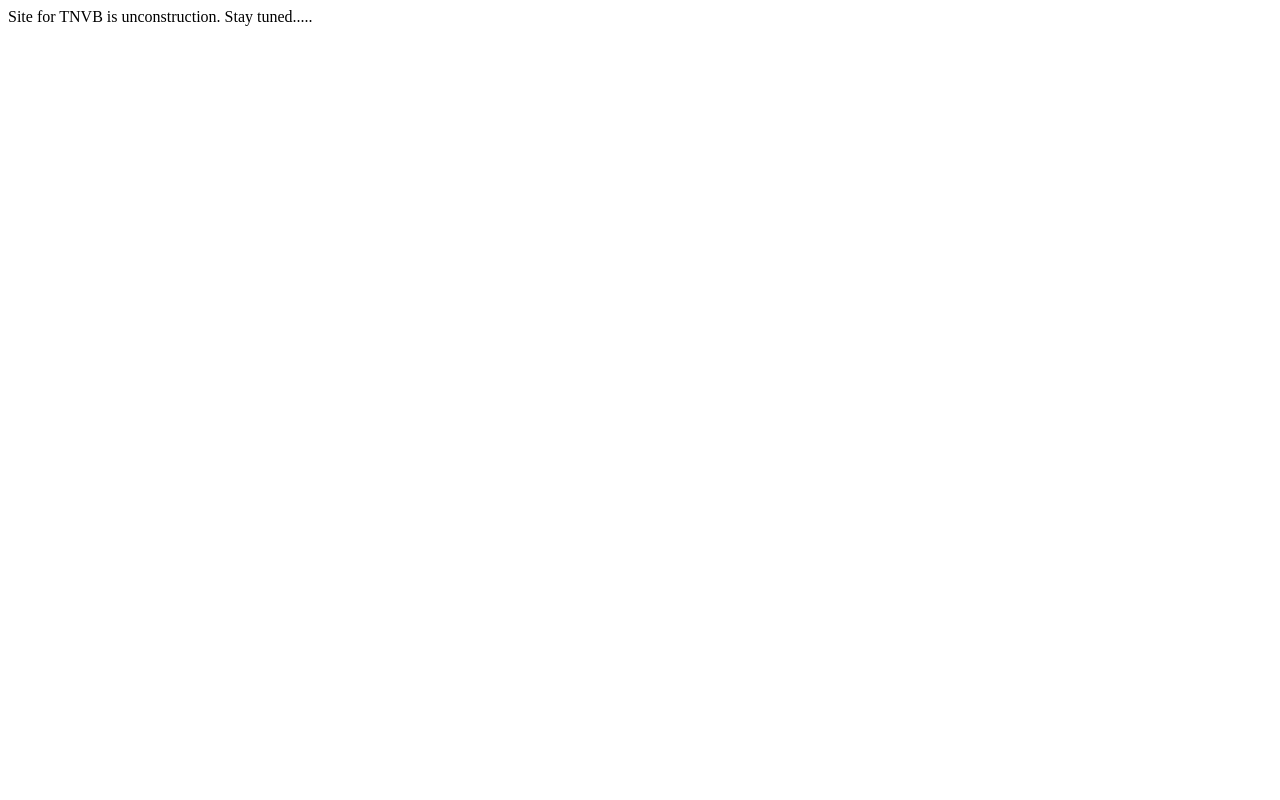
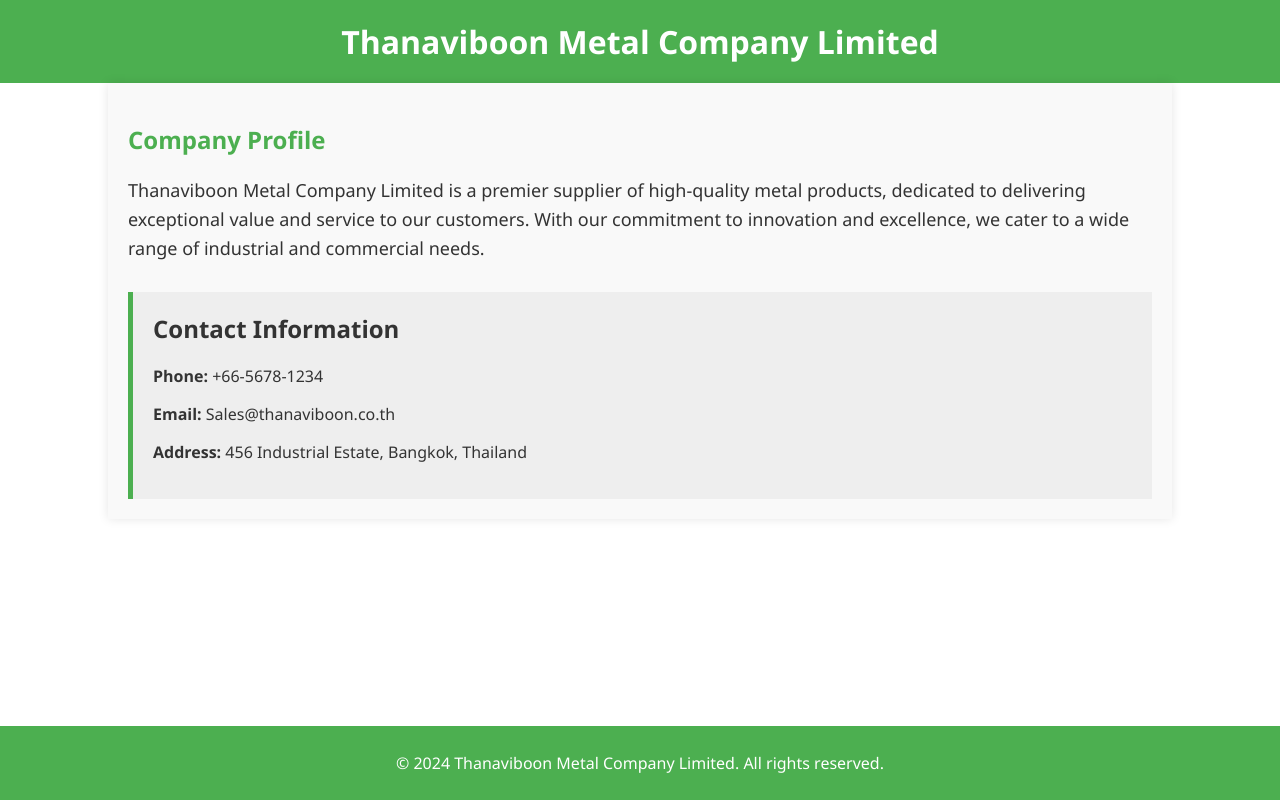
Before and after one commit to tnvb-metal/web, a plain HTML site: page index.html in a window 1280 px wide. Drawn offline with Linux system fonts and the light colour scheme.

Commit message:
Update index.html

```diff
--- a/index.html
+++ b/index.html
@@ -1 +1,84 @@
-Site for TNVB is unconstruction.  Stay tuned.....
+<!DOCTYPE html>
+<html lang="en">
+<head>
+    <meta charset="UTF-8">
+    <meta name="viewport" content="width=device-width, initial-scale=1.0">
+    <title>Company Profile - Thanaviboon Metal Company Limited</title>
+    <style>
+        body {
+            font-family: 'Segoe UI', Tahoma, Geneva, Verdana, sans-serif;
+            background-color: #ffffff;
+            color: #333333;
+            margin: 0;
+            padding: 0;
+        }
+        .header {
+            background-color: #4CAF50;
+            color: #ffffff;
+            padding: 20px 0;
+            text-align: center;
+        }
+        .header h1 {
+            margin: 0;
+            font-size: 32px;
+        }
+        .container {
+            width: 80%;
+            margin: auto;
+            padding: 20px;
+            background-color: #f9f9f9;
+            box-shadow: 0 0 10px rgba(0, 0, 0, 0.1);
+        }
+        .content {
+            margin: 20px 0;
+        }
+        .content h2 {
+            color: #4CAF50;
+        }
+        .content p {
+            font-size: 18px;
+            line-height: 1.6;
+        }
+        .contact-info {
+            margin-top: 30px;
+            padding: 20px;
+            background-color: #eeeeee;
+            border-left: 5px solid #4CAF50;
+        }
+        .contact-info h2 {
+            margin-top: 0;
+        }
+        .footer {
+            text-align: center;
+            padding: 10px 0;
+            background-color: #4CAF50;
+            color: #ffffff;
+            position: fixed;
+            width: 100%;
+            bottom: 0;
+        }
+    </style>
+</head>
+<body>
+    <div class="header">
+        <h1>Thanaviboon Metal Company Limited</h1>
+    </div>
+    <div class="container">
+        <div class="content">
+            <h2>Company Profile</h2>
+            <p>
+                Thanaviboon Metal Company Limited is a premier supplier of high-quality metal products, dedicated to delivering exceptional value and service to our customers. With our commitment to innovation and excellence, we cater to a wide range of industrial and commercial needs.
+            </p>
+        </div>
+        <div class="contact-info">
+            <h2>Contact Information</h2>
+            <p><strong>Phone:</strong> +66-5678-1234</p>
+            <p><strong>Email:</strong> Sales@thanaviboon.co.th</p>
+            <p><strong>Address:</strong> 456 Industrial Estate, Bangkok, Thailand</p>
+        </div>
+    </div>
+    <div class="footer">
+        <p>&copy; 2024 Thanaviboon Metal Company Limited. All rights reserved.</p>
+    </div>
+</body>
+</html>
```
